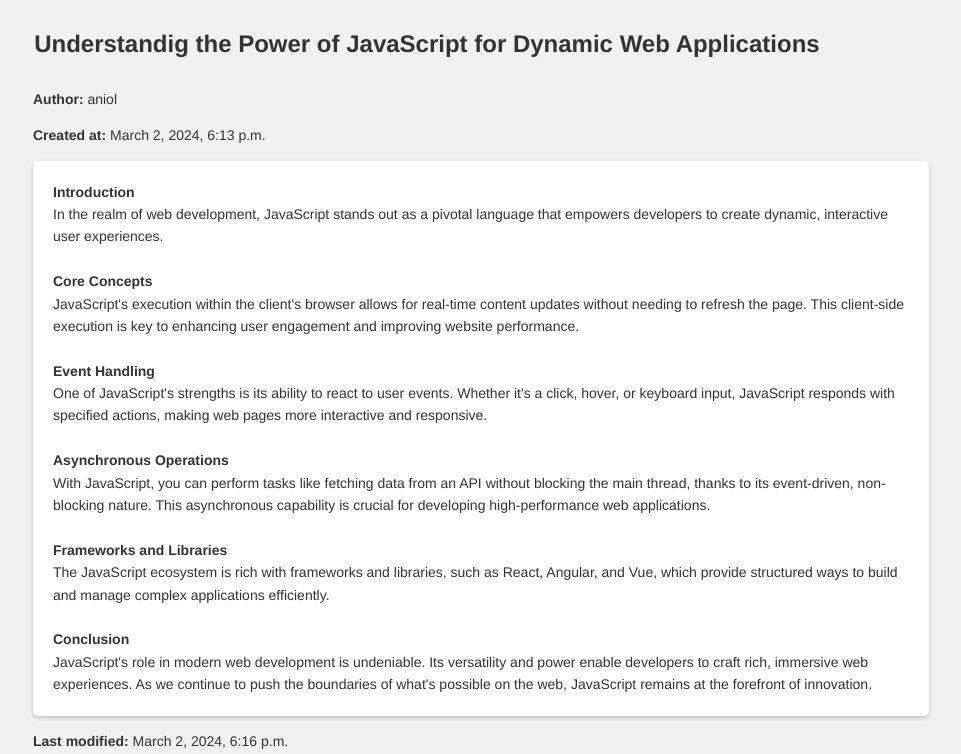
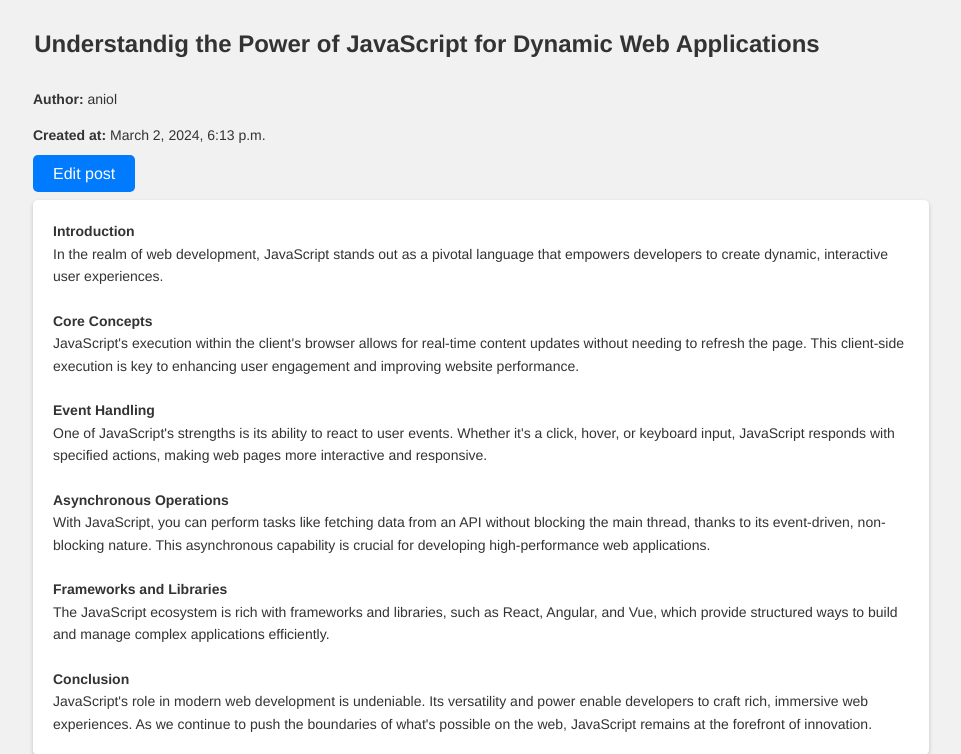
Before and after one commit to Aniol0012/MDP-Activity1, a Django app: page /post/7/ in a window 1280 px wide. Shown: the part 78-832 px from the top of the page, without its empty margins (159-1120 px from the left). Run offline with Django 5.2, Linux system fonts and the light colour scheme; a user stored in the database is signed in; data comes from the database, SQL or seed files in the repository.

Commit message:
fix: now every superuser can edit posts

```diff
--- a/templates/posts/post_detail.html
+++ b/templates/posts/post_detail.html
@@ -11,7 +11,7 @@
     <p class="detail-post">
       <strong>Created at:</strong> {{ post.created_at }}
     </p>
-    {% if user == post.author %}
+    {% if user == post.author or request.user.is_superuser == True %}
     <a href="{% url 'post_edit' post.id %}" class="btn" style="margin-left: 15%"
       >Edit post</a
     >
```
